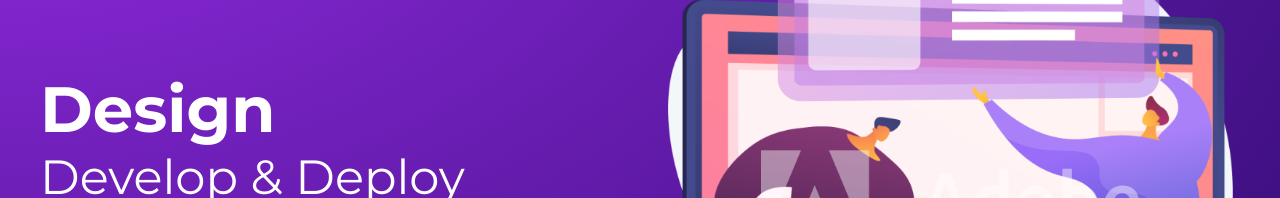
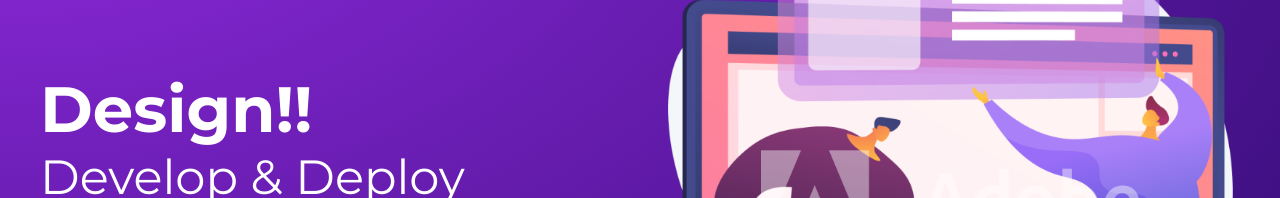
Before and after one commit to ahmedmohamed520/web-warrior-website, a Gatsby site: page / in a window 1280 px wide. Shown: the part 204-402 px from the top of the page. Built offline with nearby package versions, Linux system fonts and the light colour scheme; Gatsby itself is replaced by a stand-in of ours.

Commit message:
homepage-text

```diff
--- a/src/pages/index.js
+++ b/src/pages/index.js
@@ -10,7 +10,7 @@ export default function Home({ data }) {
     <Layout>
       <section className={styles.header}>
         <div>
-          <h2>Design</h2>
+          <h2>Design!!</h2>
           <h3>Develop & Deploy</h3>
           <p>UX designer & web developer based in Cairo.</p>
           <Link className={styles.btn} to="/projects">
```
